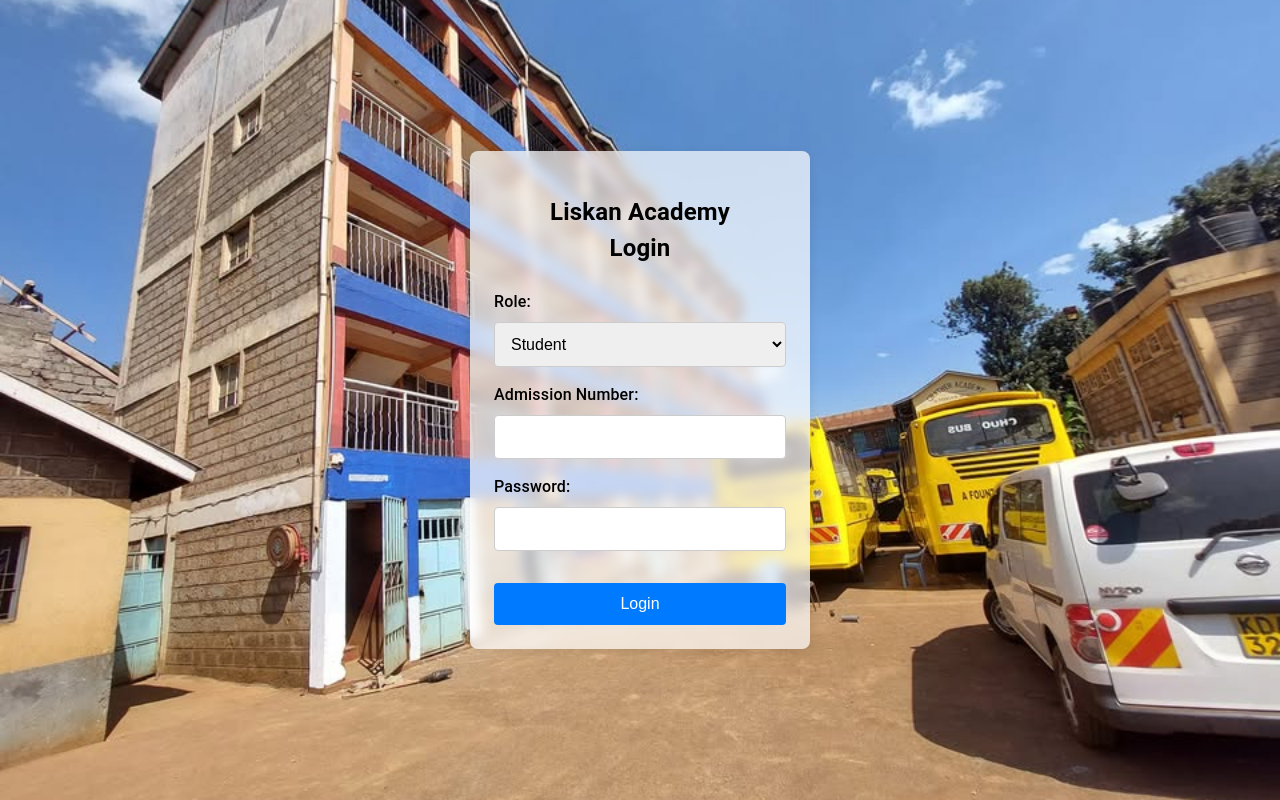
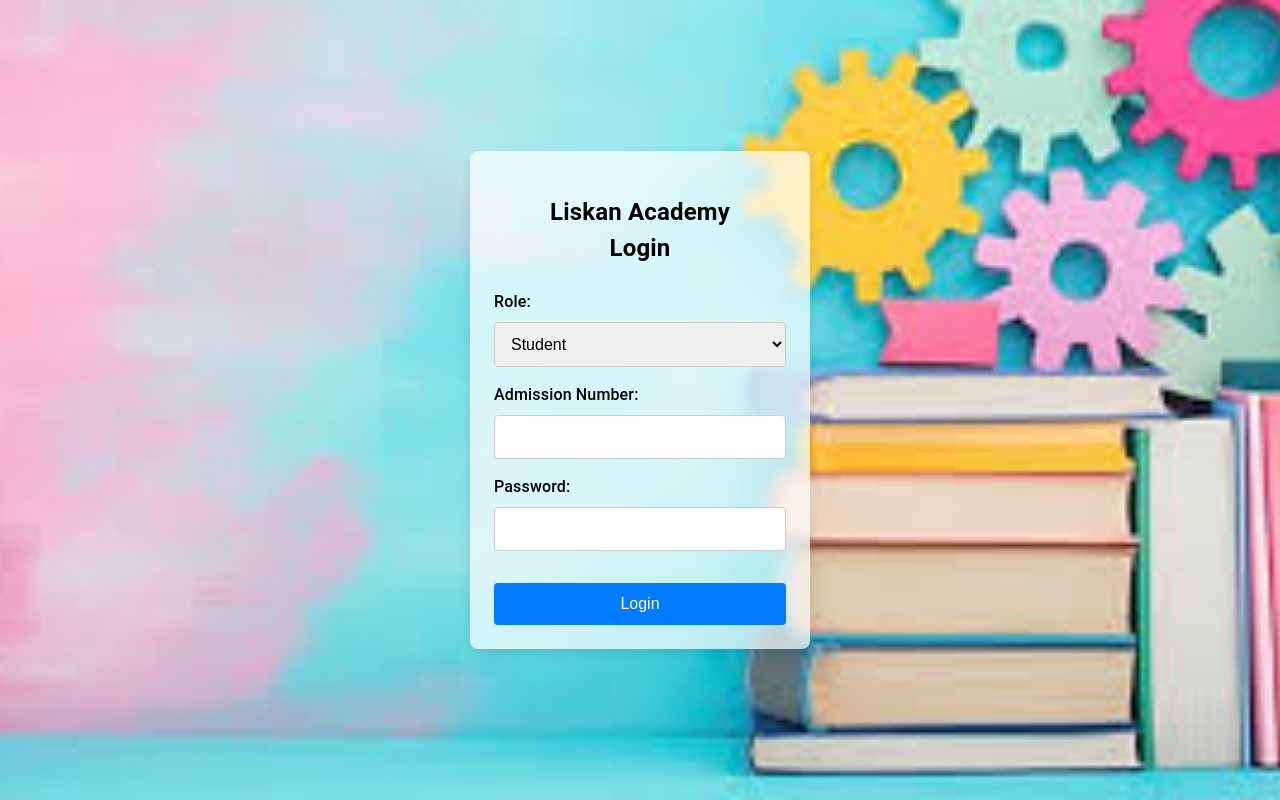
Before and after one commit to Njuguna-arch/smf, a React (Vite) app: page / in a window 1280 px wide. Built offline with nearby package versions, Linux system fonts and the light colour scheme; no server answers.

Commit message:
changed background image

```diff
--- a/src/pages/LoginPage.css
+++ b/src/pages/LoginPage.css
@@ -3,7 +3,7 @@
   justify-content: center;
   align-items: center;
   min-height: 100vh;
-  background-image: url("/uploads/login.jpg");
+  background-image: url("/uploads/back.jpeg");
   background-size: cover;
   background-position: center;
   background-repeat: no-repeat;
```
Also changed, not shown: public/uploads/back.jpeg (added).
